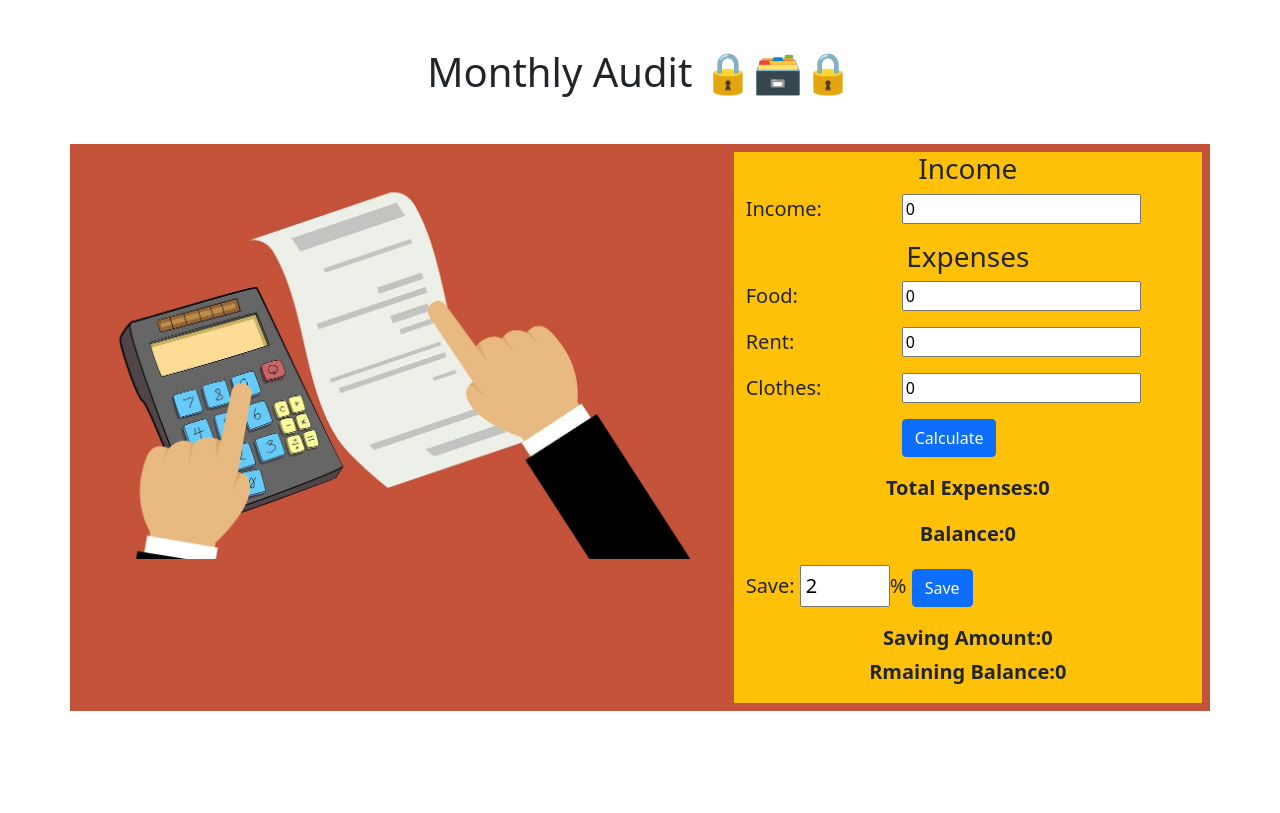
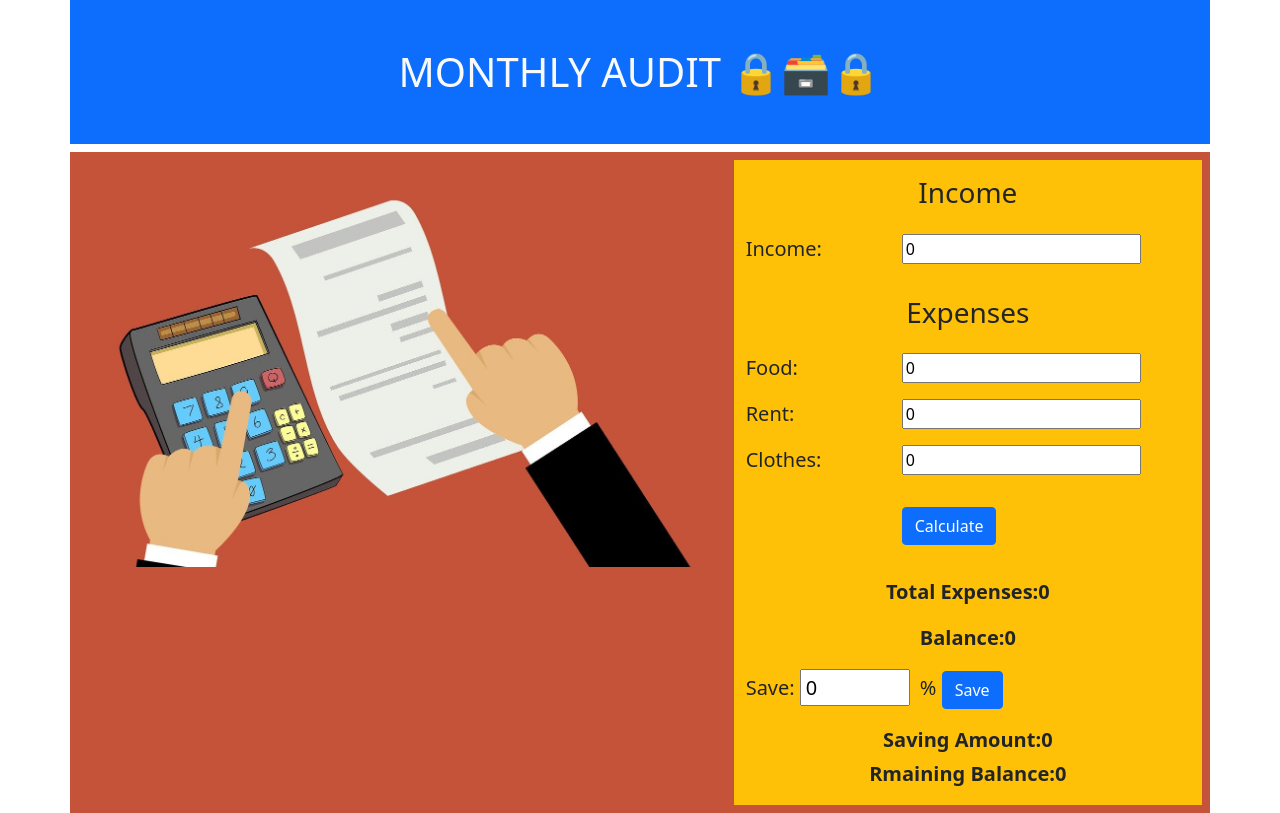
Before and after one commit to mdmehedihasan/monthly-audit, a plain HTML site: page index.html in a window 1280 px wide. Drawn offline with nearby package versions, Linux system fonts and the light colour scheme.

Commit message:
change salary to income

```diff
--- a/css/style.css
+++ b/css/style.css
@@ -22,5 +22,7 @@ body{
     background-color: #c55339;
 }
 .saving_input{
-    width: 90px;
+    width: 110px;
+    height: 37px;
+    margin-right: 10px;
 }
--- a/index.html
+++ b/index.html
@@ -15,8 +15,8 @@
 
 <body>
     <!-- header part -->
-    <header class="container">
-        <h1 class="text-center my-5">Monthly Audit 🔒🗃🔒</h1>
+    <header class="container bg-primary">
+        <h1 class="text-center p-5 text-light">MONTHLY AUDIT 🔒🗃🔒</h1>
     </header>
     <main>
         <!-- left part with image -->
@@ -29,7 +29,7 @@
 
                 <!-- right part of the section -->
                 <div class="col-sm-5 bg-warning">
-                    <h3 class="text-center">Income</h3>
+                    <h3 class="text-center py-3">Income</h3>
 
                     <!-- income field -->
                     <div class="row">
@@ -40,7 +40,7 @@
                         </div>
                     </div>
 
-                    <h3 class="text-center">Expenses</h3>
+                    <h3 class="text-center py-3">Expenses</h3>
 
                     <!-- food expense field -->
                     <div class="row">
@@ -74,7 +74,7 @@
                         <div class="col-sm-4 text-end fs-5">
                         </div>
                         <div class=" col-sm-8"><button type="button" id="calculate_button"
-                                class="btn btn-primary">Calculate</button>
+                                class="btn btn-primary my-3">Calculate</button>
                         </div>
                     </div>
 
@@ -91,7 +91,7 @@
                     </div>
 
                     <div>
-                        <p class="fs-5 ">Save: <input id="save_input" class="p-1 saving_input" type="number" value="2">%
+                        <p class="fs-5 ">Save: <input id="save_input" class="p-1 saving_input" type="number" value="0">%
                             <button id="save_button" type="button" class="btn btn-primary">Save</button>
                         </p>
                     </div>
--- a/js/cost-calculate.js
+++ b/js/cost-calculate.js
@@ -36,16 +36,16 @@ document.getElementById('calculate_button').addEventListener('click', function (
     //negative income error handle
     const income_total = parseFloat(document.getElementById('income').value);
     if (income_total == 0) {
-        return alert('Your Input Salary Field is Blank. ');
+        return alert('Your Income Field is Blank. ');
     }
     if (income_total < 0) {
-        return alert('Salary is less than 0');
+        return alert('Income is less than 0');
     }
 
     //total balance is less than the cost error handle
     if (total_monthly_expense > all_total_balance) {
         document.getElementById('notification_message').style.display = 'block';
-        return alert('Salary is less than cost');
+        return alert('Income is less than cost');
     }
 
     //total cost
```
